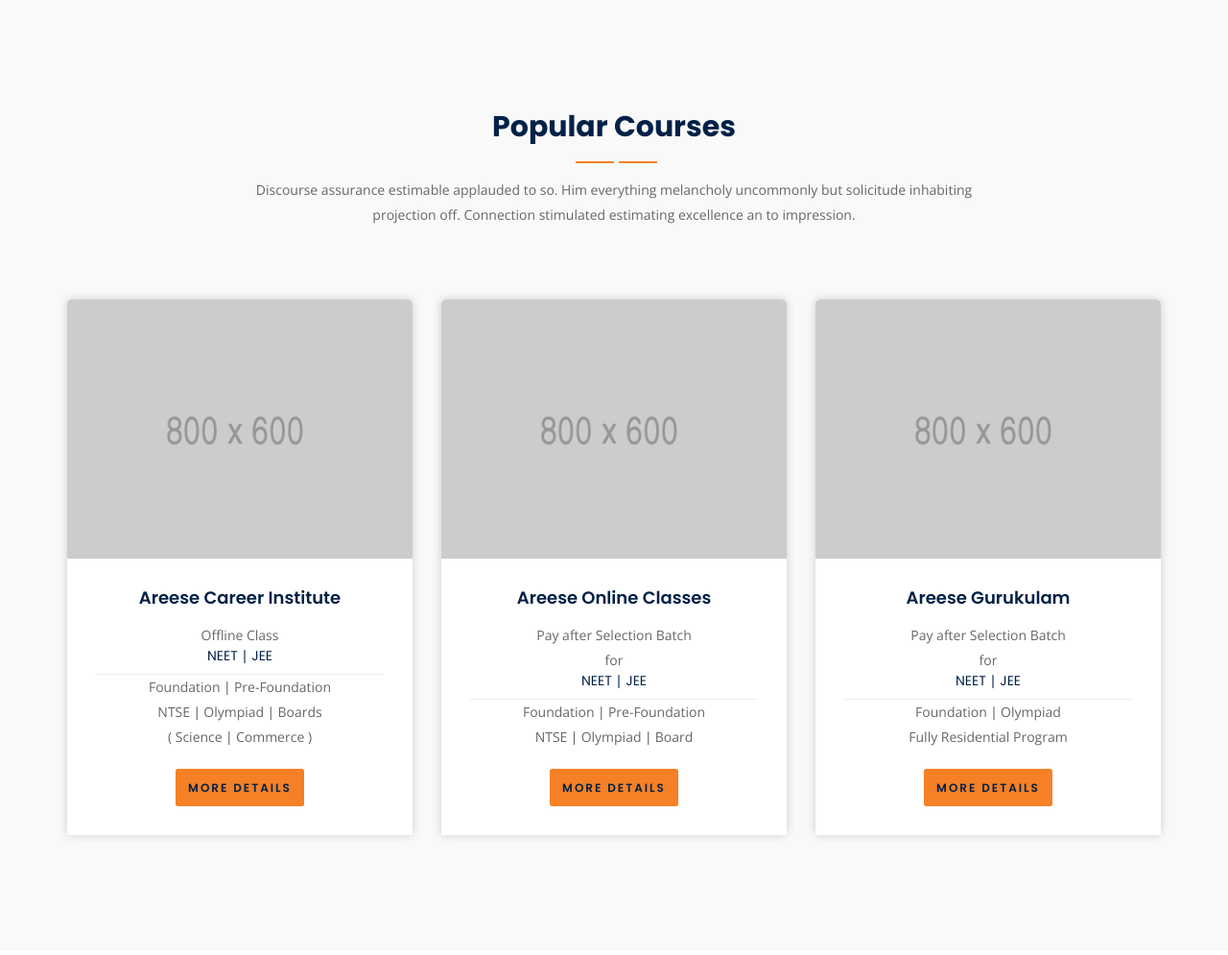
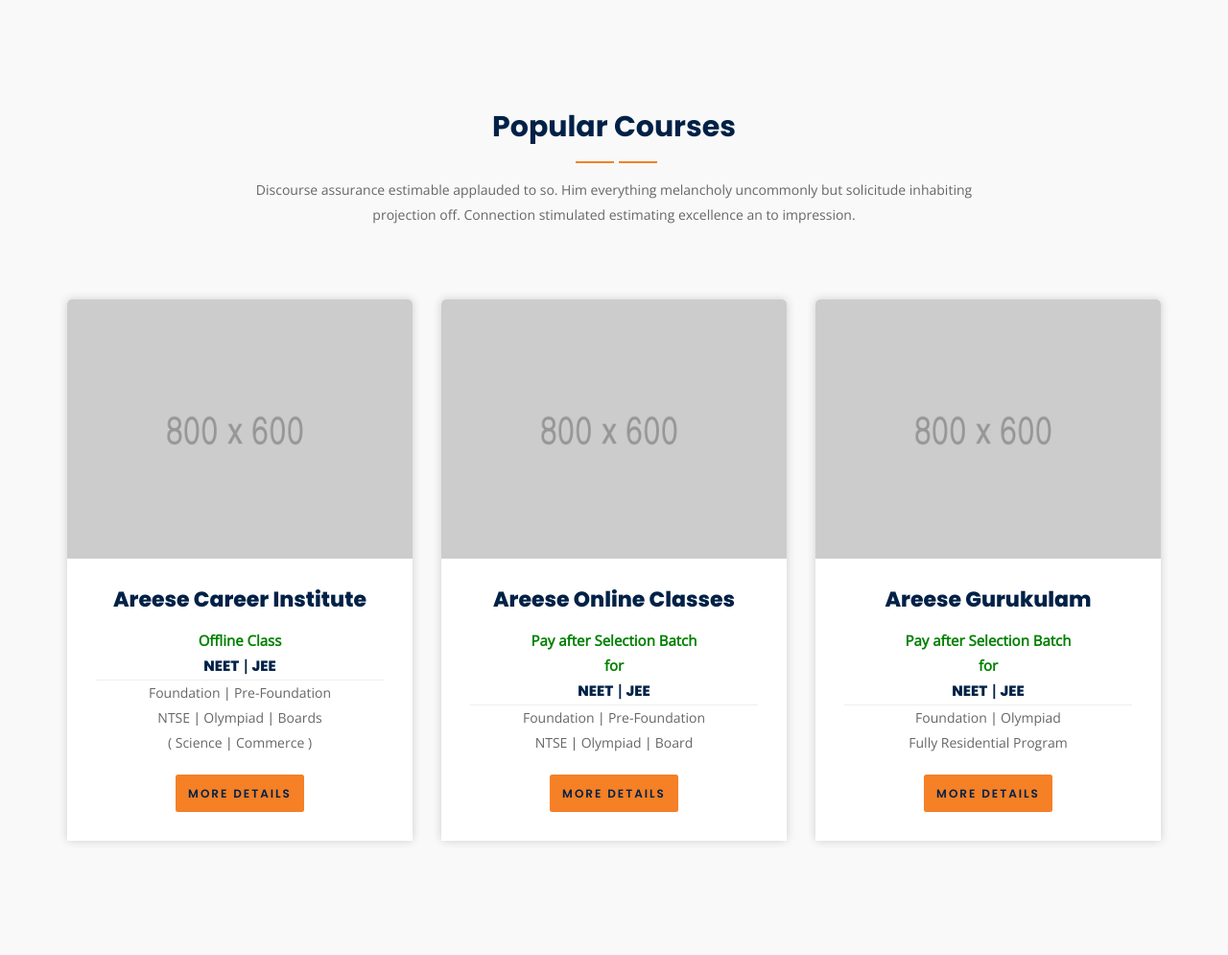
Before and after one commit to rinkikhandal/areese-main, a PHP site: page /index-2.php in a window 1280 px wide. Shown: the part 1423-2418 px from the top of the page at 96% size. Run offline with PHP 8.4, Linux system fonts and the light colour scheme; the visitor is signed in with stand-in values (Sample User, id 1); some libraries are stand-ins or nearby versions.

Commit message:
recovered

```diff
--- a/source/assets/css/personal.css
+++ b/source/assets/css/personal.css
@@ -6,8 +6,10 @@
 }
 
 /* for the ntse ones======= */
-.card-body > h4 {
+.card-body > h3 {
   color: #002147;
+  font-size:2.2rem;
+  font-weight:800;
   transition: var(--tansition-1);
 }
 
@@ -22,6 +24,19 @@
 
 .card-body > .btn:hover {
   background-color: #f6a262;
+}
+
+.card-body p.card-text{
+  color:green;
+  font-size:1.5rem;
+  font-weight:700;
+  margin-bottom:5px;
+}
+
+.card-body h5.card-text{
+  font-size:1.5rem;
+  font-weight:800;
+  margin-bottom:5px;
 }
 /* for the ntse ones======= */
 
--- a/source/header_top.php
+++ b/source/header_top.php
@@ -19,9 +19,24 @@
             <a class="popup-with-form" href="#register-form">
               <i class="fas fa-edit"></i> Register
             </a>
-            <a class="popup-with-form" href="#login-form">
+            <?php
+            if(isset($_SESSION["user_username"])){
+              ?>
+              <a class="logout" href="./assests/db/logout.inc.php">
+              <i class="fa-solid fa-arrow-right"></i> Logout
+            </a>
+
+              <?php
+            }else{
+              ?>
+               <a class="popup-with-form" href="#login-form">
               <i class="fas fa-user"></i> Login
             </a>
+
+              <?php
+            }
+            ?>
+
           </div>
         </div>
       </div>
--- a/source/index-2.php
+++ b/source/index-2.php
@@ -442,13 +442,13 @@ include './links.php';
                 </div>
                 <div class="card-body info text-center">
                   <!-- <i class="fa-solid fa-book-open"></i> -->
-                  <h4>Areese Career Institute</h4>
+                  <h3>Areese Career Institute</h4>
                   <p class="card-text">Offline Class</p>
                   <h5 class="card-text">NEET ∣ JEE</h5>
                   <hr />
-                  <p class="card-text">Foundation ∣ Pre-Foundation</p>
-                  <p class="card-text">NTSE ∣ Olympiad ∣ Boards</p>
-                  <p class="card-text mb-2">( Science ∣ Commerce )</p>
+                  <p class="">Foundation ∣ Pre-Foundation</p>
+                  <p class="">NTSE ∣ Olympiad ∣ Boards</p>
+                  <p class=" mb-2">( Science ∣ Commerce )</p>
                   <a
                     href="http://www.bestinstituteforboardexam.com/"
                     class="btn btn-outline"
@@ -471,7 +471,7 @@ include './links.php';
                 </div>
                 <div class="card-body info text-center">
                   <!-- <i class="fa-solid fa-desktop"></i> -->
-                  <h4>Areese Online Classes</h4>
+                  <h3>Areese Online Classes</h4>
 
                   <p class="card-text">
                     Pay after Selection Batch <br />
@@ -480,7 +480,7 @@ include './links.php';
                   <h5 class="card-text">NEET ∣ JEE</h5>
                   <hr />
 
-                  <p class="card-text">Foundation ∣ Pre-Foundation</p>
+                  <p class="">Foundation ∣ Pre-Foundation</p>
                   <p>NTSE ∣ Olympiad ∣ Board</p>
                   <a
                     href="https://areese.courses.store/"
@@ -504,7 +504,7 @@ include './links.php';
                 </div>
                 <div class="card-body info text-center">
                   <!-- <i class="fa-solid fa-school"></i> -->
-                  <h4 class="card-title">Areese Gurukulam</h4>
+                  <h3 class="card-title">Areese Gurukulam</h4>
 
                   <p class="card-text">
                     Pay after Selection Batch <br />
@@ -513,7 +513,7 @@ include './links.php';
                   <h5 class="card-text">NEET ∣ JEE</h5>
                   <hr />
 
-                  <p class="card-text">Foundation ∣ Olympiad</p>
+                  <p class="">Foundation ∣ Olympiad</p>
                   <p>Fully Residential Program</p>
                   <a
                     href="http://www.areesegurukulam.com/"
```
Also changed, not shown: source/assets/db/logout.inc.php (added, +8 -0 lines), source/assets/db/enquiry.inc.php (added).
